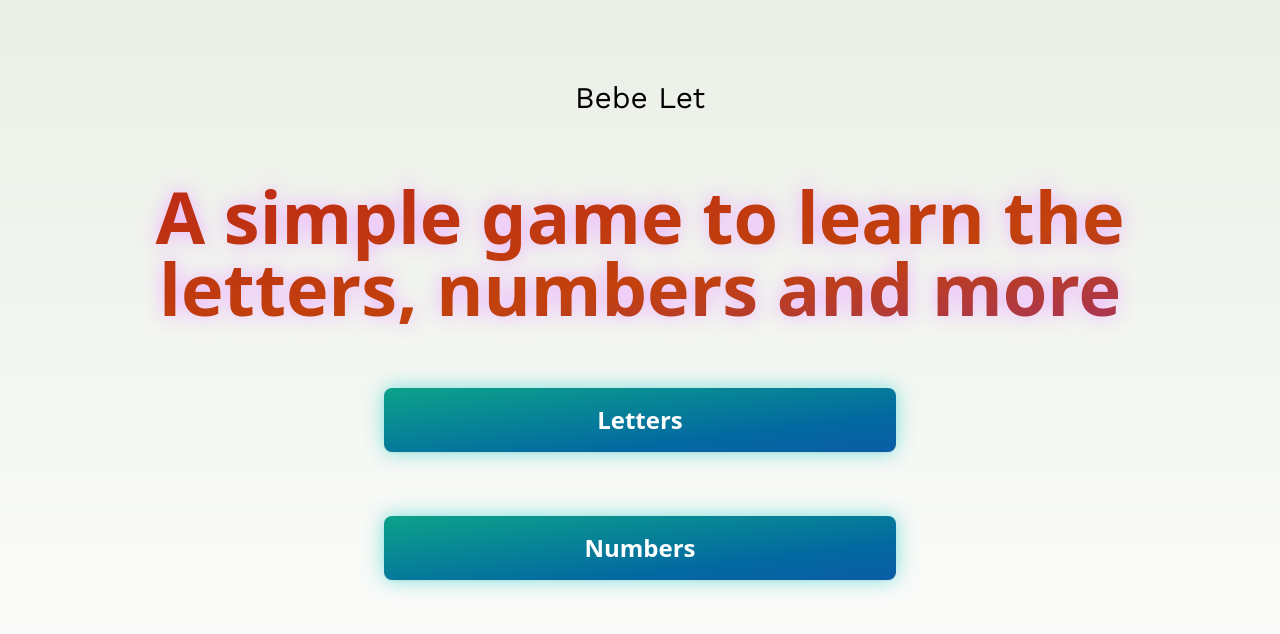
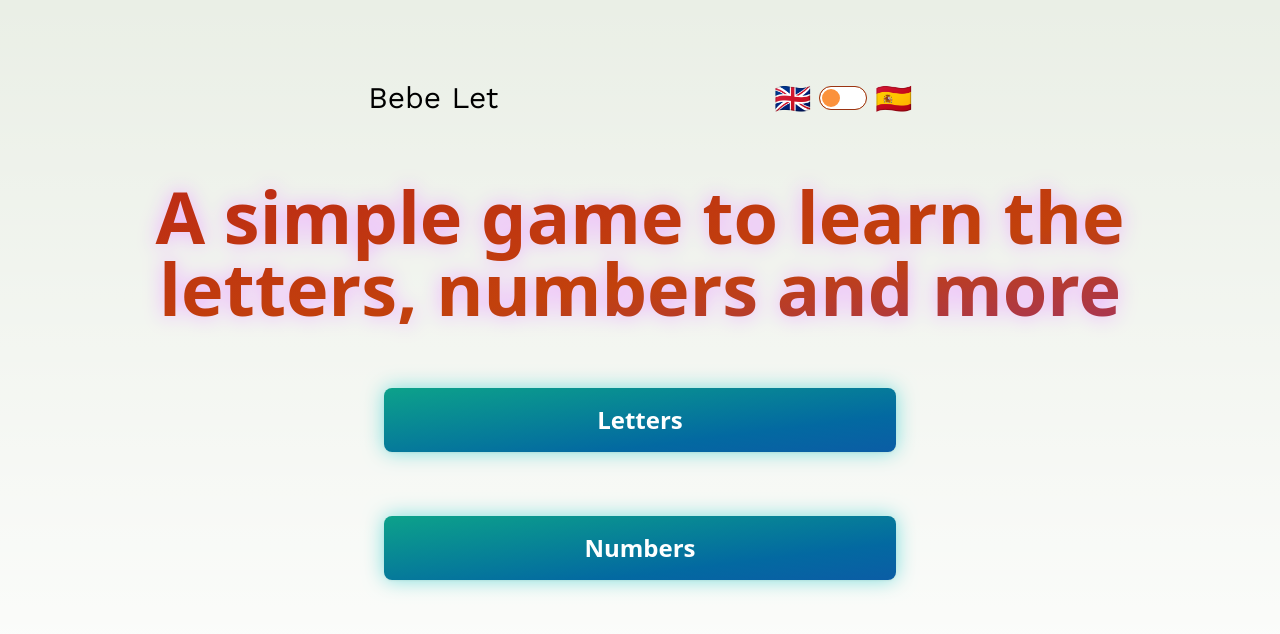
Before and after one commit to bdiazc90/bebelet, a Next.js app: page / in a window 1280 px wide. Shown: the top 634 px of the page. Built offline with nearby package versions, Linux system fonts and the light colour scheme.

Commit message:
Add Zustand for language

```diff
--- a/app/page.tsx
+++ b/app/page.tsx
@@ -1,10 +1,14 @@
 import Link from "next/link";
+import LanguageToggle from "@/components/LanguageToggle";
 
 export default function Home() {
 	return (
 		<main className="flex min-h-screen flex-col items-center justify-between p-[6vh] lg:p-[10vh]">
 			<div className="flex flex-col max-w-5xl w-full items-center gap-[4vh] lg:gap-[8vh]">
+				<div className="w-4/5 flex justify-around">
 				<h2 className="text-xl lg:text-3xl text-center font-worksans">Bebe Let</h2>
+				<LanguageToggle />
+				</div>
 				<h1 className="text-5xl lg:text-7xl text-center font-extrabold drop-shadow-[0px_0px_10px_#edaeff] dark:drop-shadow-[0px_0px_10px_#5a1599] from-red-700 dark:from-red-300 via-orange-700 dark:via-yellow-300 to-purple-700 dark:to-purple-500 bg-gradient-to-br bg-clip-text text-transparent animate-text">A simple game to learn the letters, numbers and more</h1>
 				<Link href={"/letters"} className="btn btn-lg w-[60vw] lg:w-[40vw] border-none animate-button bg-gradient-to-br from-emerald-500 via-sky-700 to-blue-800 dark:from-yellow-200 dark:via-orange-400 dark:to-rose-500 text-white dark:text-neutral-800 text-2xl drop-shadow-[0px_0px_10px_theme(colors.primary)] dark:drop-shadow-[0px_0px_4px_theme(colors.secondary)]">
 					Letters
--- /dev/null
+++ b/components/LanguageToggle.tsx
@@ -0,0 +1,25 @@
+"use client";
+
+import { ChangeEvent } from "react";
+
+import { useLanguageStore } from "@/store/zustand";
+
+export default function Toggle() {
+	const languageStore = useLanguageStore();
+
+	const changeToggle = (e: ChangeEvent<HTMLInputElement>) => {
+		if (e.target.checked) {
+			languageStore.setES();
+		} else {
+			languageStore.setEN();
+		}
+	};
+
+	return (
+		<div className="flex gap-2 items-center">
+			<span className="text-3xl">🇬🇧</span>
+			<input type="checkbox" className="toggle [--tglbg:white] bg-orange-400 hover:bg-orange-800 border-orange-800 toggle-md toggle-secondary" onChange={changeToggle} checked={languageStore.language == 'ES'} />
+			<span className="text-3xl">🇪🇸</span>
+		</div>
+	);
+}
--- a/components/Letter.tsx
+++ b/components/Letter.tsx
@@ -3,6 +3,8 @@
 import { useState } from "react";
 
 import { randomIntFromInterval } from "@/lib/utils";
+
+import { useLanguageStore } from "@/store/zustand";
 
 type Props = {
 	letter: string;
@@ -10,6 +12,7 @@ type Props = {
 };
 
 export default function Letter({ letter, defaultLetters }: Props) {
+	const languageStore = useLanguageStore();
 	const [tempLetter, setTempLetter] = useState(letter);
 
 	const clickSetLetter = () => {
@@ -28,6 +31,7 @@ export default function Letter({ letter, defaultLetters }: Props) {
 	return (
 		<div className="w-full cursor-pointer" onClick={clickSetLetter}>
 			<h1 className="text-[50vh]/[0.8] lg:text-[80vh]/[0.8] text-center select-none font-extrabold drop-shadow-[0px_0px_10px_#edaeff] text-blue-950 dark:drop-shadow-[0px_0px_10px_#5a1599] dark:text-yellow-50">{tempLetter.toUpperCase()}</h1>
+			<h6 className="text-center">{languageStore.language}</h6>
 		</div>
 	);
 }
--- a/package.json
+++ b/package.json
@@ -9,9 +9,12 @@
     "lint": "next lint"
   },
   "dependencies": {
+    "i18next": "^23.7.18",
+    "i18next-http-backend": "^2.4.2",
     "next": "14.0.4",
     "react": "^18",
-    "react-dom": "^18"
+    "react-dom": "^18",
+    "zustand": "^4.5.0"
   },
   "devDependencies": {
     "@types/node": "^20",
--- /dev/null
+++ b/store/zustand.ts
@@ -0,0 +1,13 @@
+import { create } from 'zustand'
+
+type LanguageStore = {
+    language: string,
+    setES: () => void,
+    setEN: () => void,
+}
+
+export const useLanguageStore = create<LanguageStore>((set) => ({
+    language: 'EN',
+    setES: () => set((state) => ({ language: 'ES' })),
+    setEN: () => set((state) => ({ language: 'EN' })),
+}));
```
Also changed, not shown: 1 other file (tests, documents, lock files or other folders). Lines whose indentation alone changed are shown as unchanged.
